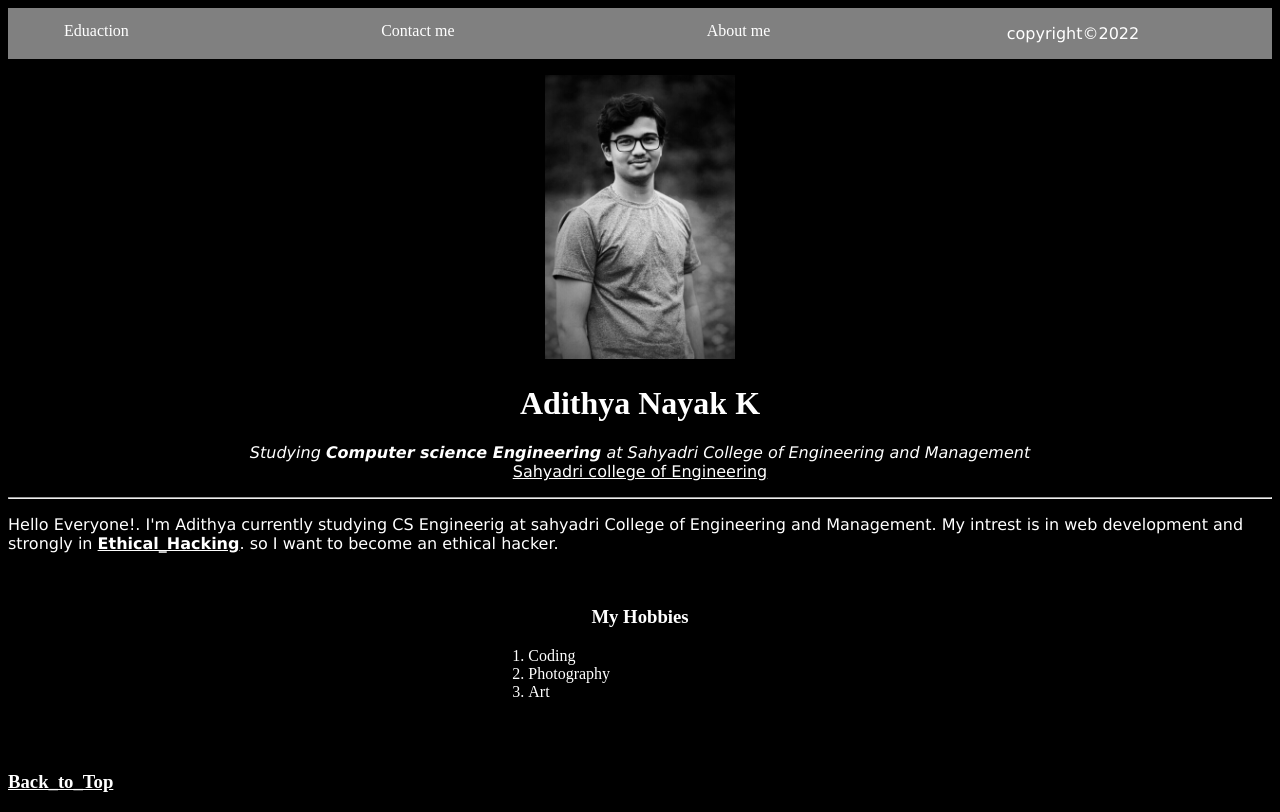
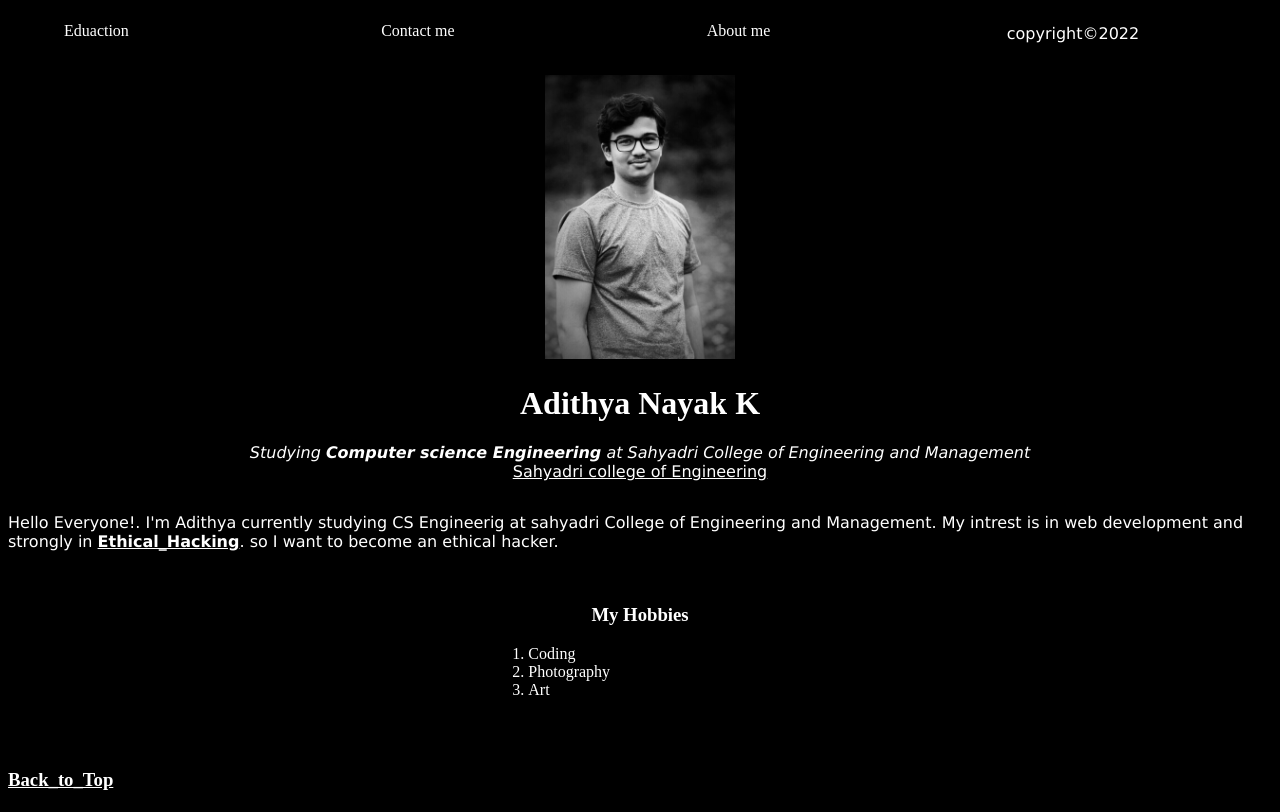
Before and after one commit to adithyacs07/portfolio, a plain HTML site: page personal site/index.html in a window 1280 px wide. Drawn offline with Linux system fonts and the light colour scheme.

Commit message:
Add files via upload

```diff
--- a/personal site/index.css
+++ b/personal site/index.css
@@ -31,7 +31,7 @@
     margin-bottom: 100;
     padding: 2;
     overflow: hidden;
-    background-color:gray;
+    background-color:black;
  }
   ul{
     display: flex;
@@ -46,8 +46,11 @@
 
   }
   li :hover{
-    background-color: black;
+    background-color: gray;
   }
   ol{
     margin-left: 38%;
   }
+  hr{
+    border-style: none;
+  }
```
